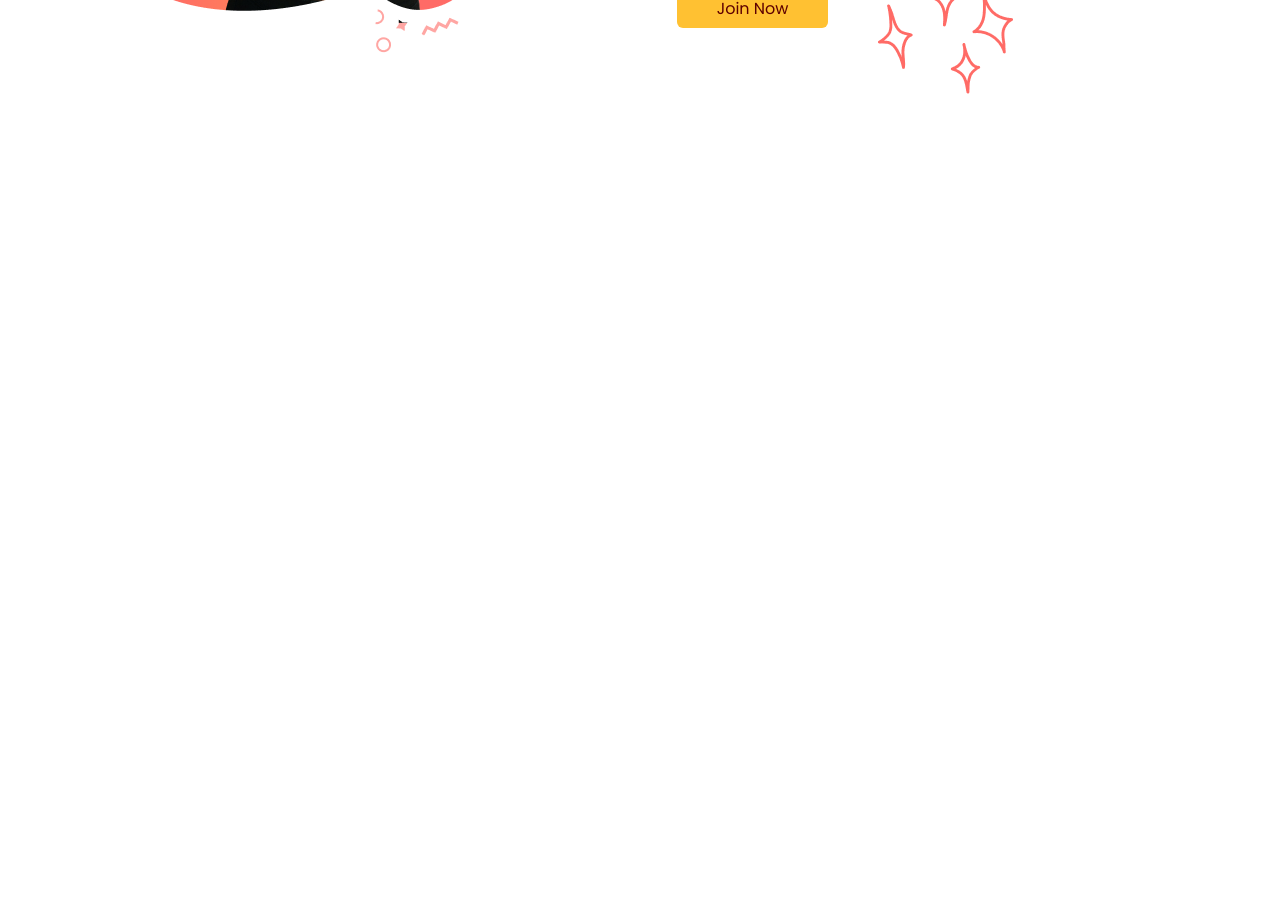
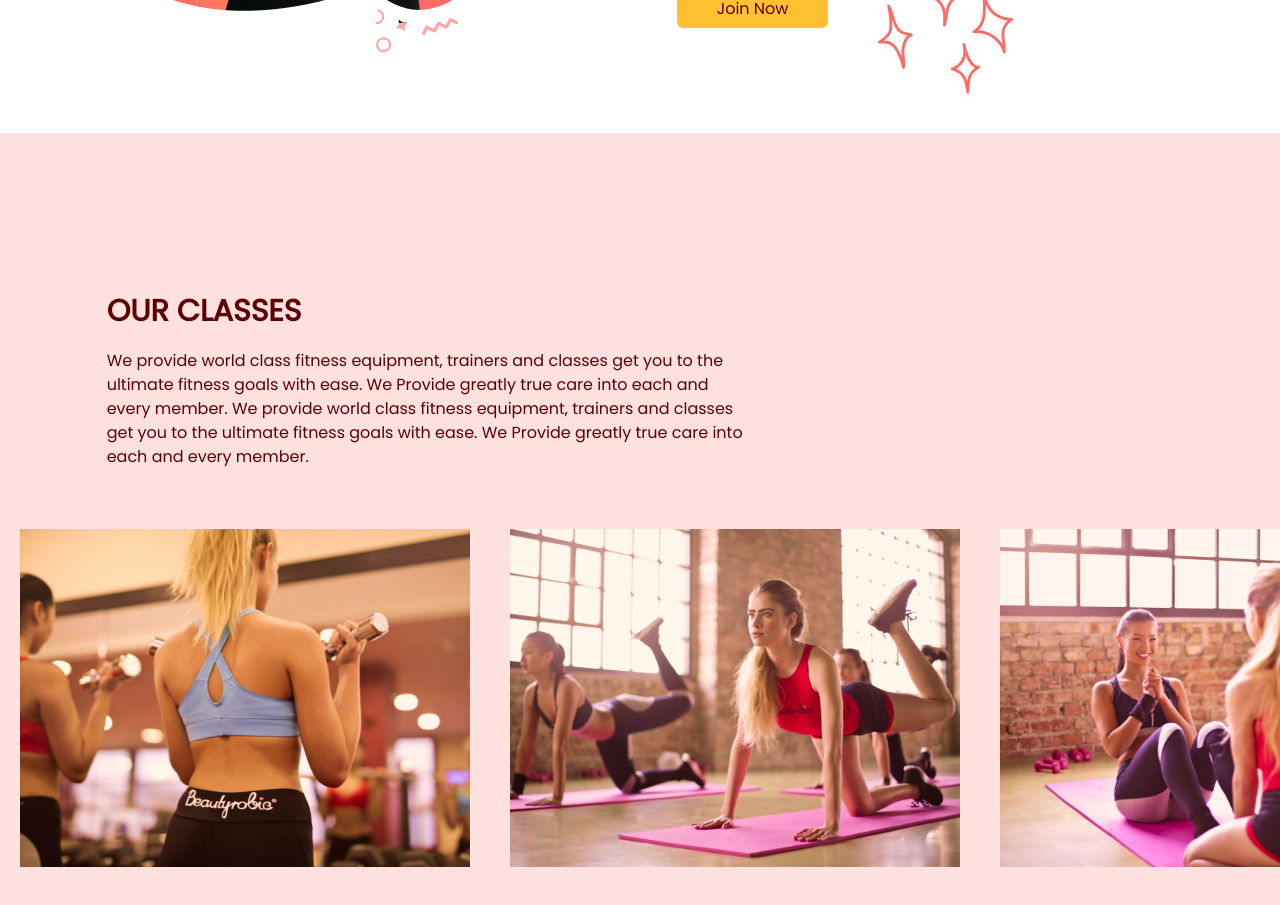
Before and after one commit to FREDVUNI/typescript-react-gym-landing, a React (Vite) app: page / in a window 1280 px wide. Shown: the part 1940-2845 px from the top of the page. Before the commit the page ends 2073 px from the top, so only its background shows below. Built offline with nearby package versions, Linux system fonts and the light colour scheme.

Commit message:
create the our classes page/section

```diff
--- a/src/App.tsx
+++ b/src/App.tsx
@@ -2,6 +2,7 @@
 import Navbar from '@/scenes/navbar'
 import Home from '@/scenes/home'
 import Benefits from '@/scenes/benefits'
+import Classes from '@/scenes/classes'
 import { SelectedPage } from '@/shared/types'
 
 function App() {
@@ -34,6 +35,7 @@
       />
       <Home setSelectedPage={setSelectedPage}/>
       <Benefits setSelectedPage={setSelectedPage}/>
+      <Classes setSelectedPage={setSelectedPage}/>
     </div>
   )
 }
--- /dev/null
+++ b/src/scenes/classes/Class.tsx
@@ -0,0 +1,23 @@
+import { SelectedPage } from '@/shared/types'
+import React from 'react'
+
+type Props = {
+    name:string,
+    description?:string,
+    image:string,
+}
+
+const Class = ({name,description,image}: Props) => {
+    const OverlayStyles = `p-5 absolute z-3 flex h-[340px] w-[450px] flex-col items-center justify-center whitespace-normal bg-primary-500 text-center text-white opacity-0 transition duration-500 hover:opacity-90 cursor-pointer`
+  return (
+    <li className='relative mx-5 inline-block h-[380px] w-[450px]'>
+        <div className={OverlayStyles}>
+            <p className='font-bold text-xl'>{name}</p>
+            <p className='mt-5'>{description}</p>
+        </div>
+        <img src={image} alt="our-classes" />
+    </li>
+  )
+}
+
+export default Class
--- /dev/null
+++ b/src/scenes/classes/index.tsx
@@ -0,0 +1,48 @@
+import HText from '@/shared/HText'
+import { ClassType, SelectedPage } from '@/shared/types'
+import { motion } from 'framer-motion'
+import Class from './Class'
+import { ourclasses } from '@/shared/Classes'
+
+type Props = {
+    setSelectedPage: (value: SelectedPage) => void
+}
+
+const Classes = ({setSelectedPage}: Props) => {
+  return (
+    <section id='ourclasses' className='w-full bg-primary-100 py-40'>
+        <motion.div
+            onViewportEnter={ () =>setSelectedPage(SelectedPage.OurClasses)}
+        >
+            <motion.div
+                className='mx-auto w-5/6'
+                initial='hidden'
+                whileInView='visible'
+                viewport={{ once:true, amount:0.5 }}
+                transition = {{ duration:0.5 }}
+                variants={{
+                    hidden:{opacity: 0, x: -50},
+                    visible:{opacity: 1, x: 0},
+                }}
+            >
+                <div className='md:w-3/5'>
+                <HText>OUR CLASSES</HText>
+                <p className='py-5'>
+                    We provide world class fitness equipment, trainers and classes get you to the ultimate fitness goals with ease. We Provide greatly true care into each and every member.
+                    We provide world class fitness equipment, trainers and classes get you to the ultimate fitness goals with ease. We Provide greatly true care into each and every member.
+                </p>
+                </div>
+            </motion.div>
+            <div className='mt-10 h-[353] w-full overflow-x-auto overflow-y-hidden'>
+                <ul className='w-[2800px] whitespace-nowrap'>
+                    {ourclasses && ourclasses.map((item:ClassType) =>(
+                        <Class key={item.id} name={item.name} description={item.description} image={item.image}/>
+                    ))}
+                </ul>
+            </div>
+        </motion.div>
+    </section>
+  )
+}
+
+export default Classes
--- /dev/null
+++ b/src/shared/Classes.tsx
@@ -0,0 +1,46 @@
+import image1 from '@/assets/image1.png'
+import image2 from '@/assets/image2.png'
+import image3 from '@/assets/image3.png'
+import image4 from '@/assets/image4.png'
+import image5 from '@/assets/image5.png'
+import image6 from '@/assets/image6.png'
+import { ClassType } from './types'
+
+export const ourclasses:Array <ClassType> =  [
+    {
+        id:1,
+        name:"Weight Training Classes",
+        description:'We provide world class fitness equipment, trainers and classes get you to the ultimate fitness goals with ease.',
+        image: image1
+    },
+    {
+        id:2,
+        name:"Yoga Classes",
+        description:'We provide world class fitness equipment, trainers and classes get you to the ultimate fitness goals with ease.',
+        image: image2
+    },
+    {
+        id:3,
+        name:"Ab Core Classes",
+        description:'We provide world class fitness equipment, trainers and classes get you to the ultimate fitness goals with ease.',
+        image: image3
+    },
+    {
+        id:4,
+        name:"Adventure Classes",
+        description:'We provide world class fitness equipment, trainers and classes get you to the ultimate fitness goals with ease.',
+        image: image4
+    },
+    {
+        id:5,
+        name:"Fitness Classes",
+        description:'We provide world class fitness equipment, trainers and classes get you to the ultimate fitness goals with ease.',
+        image: image5
+    },
+    {
+        id:6,
+        name:"Training Classes",
+        description:'We provide world class fitness equipment, trainers and classes get you to the ultimate fitness goals with ease.',
+        image: image6
+    },
+]
```
Also changed, not shown: src/shared/types.ts (+11 -4 lines).
